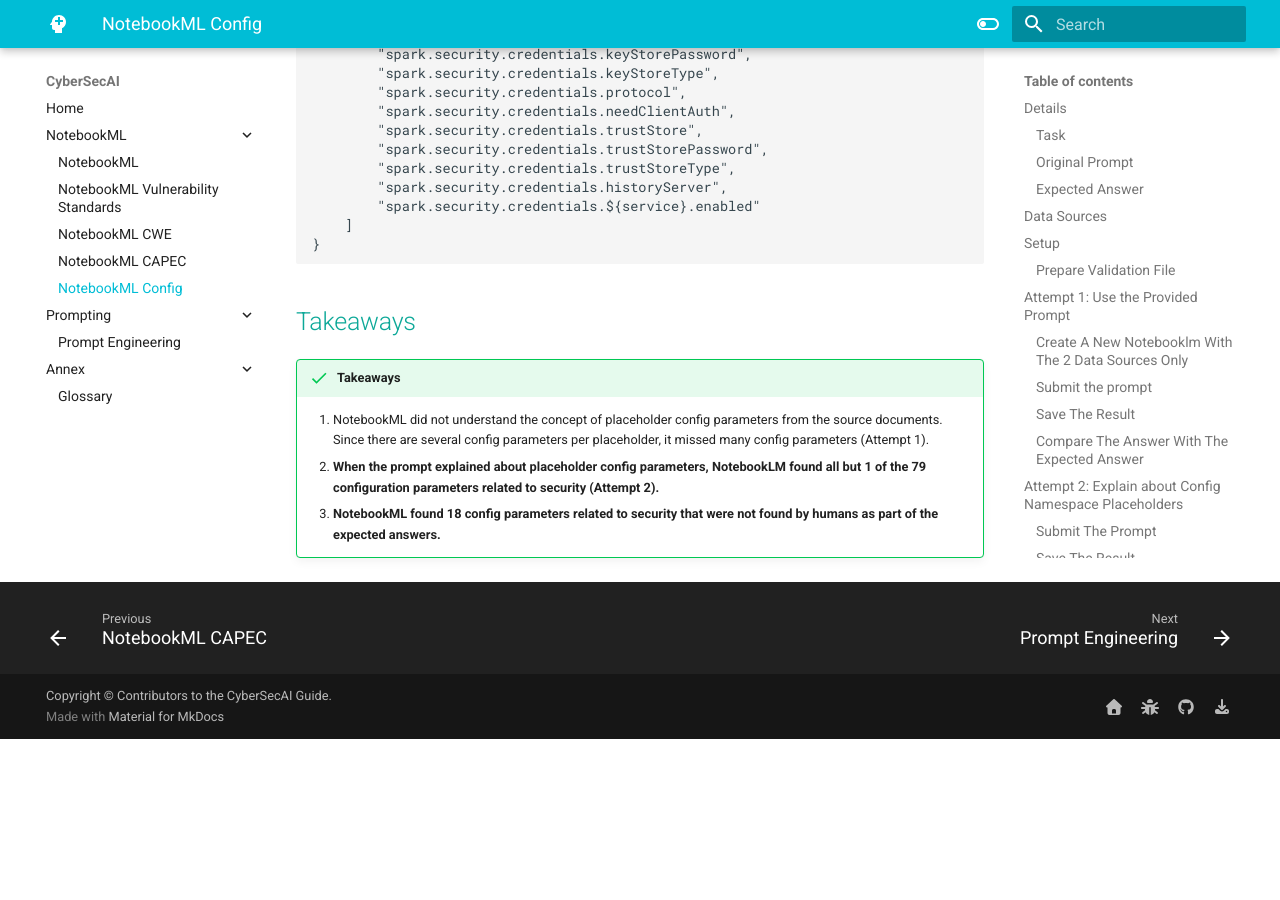
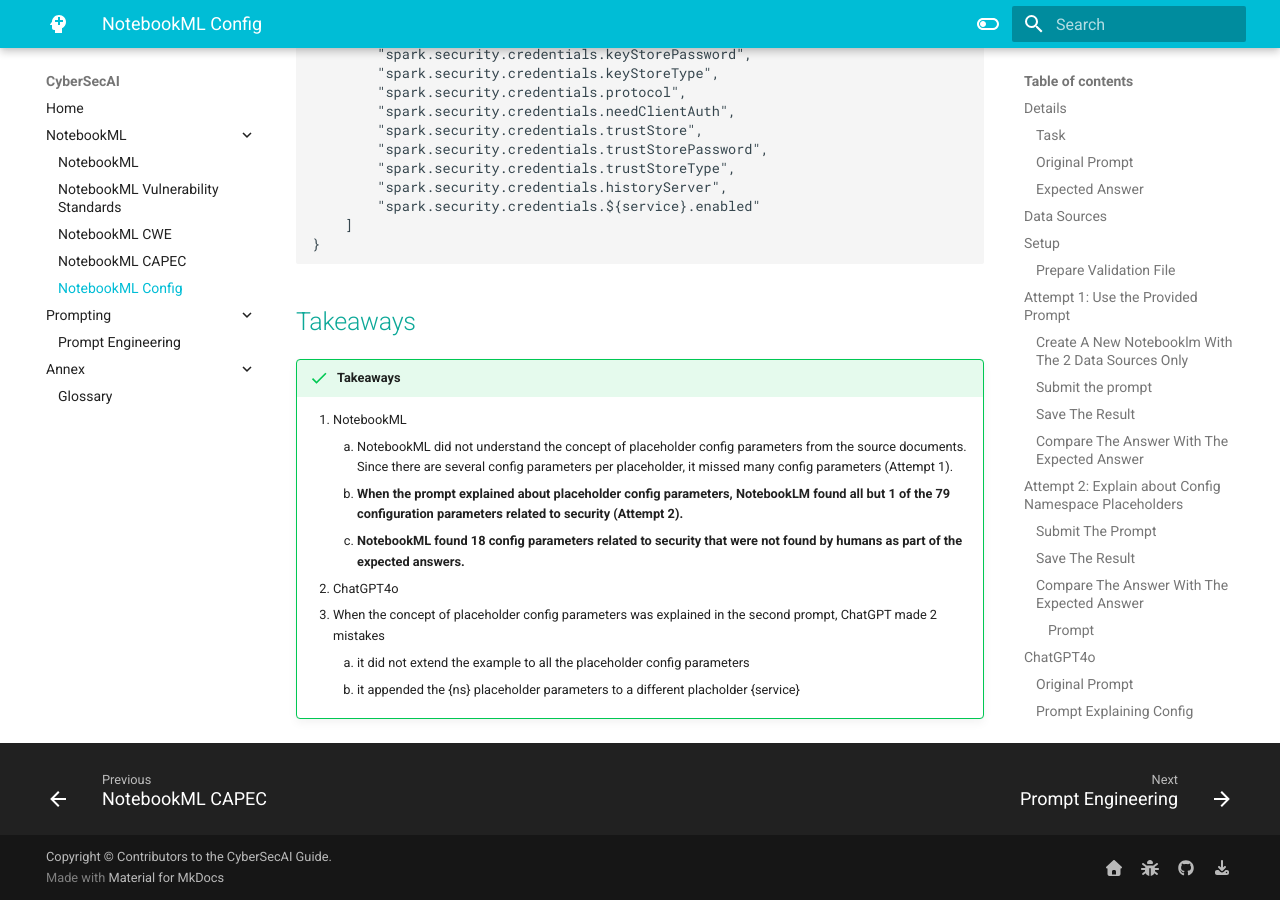
Before and after one commit to CyberSecAI/CyberSecAI.github.io, an MkDocs documentation site: the page built from docs/NotebookML/NotebookML_Config.md, in a window 1280 px wide and 900 px high, scrolled down 18621 px. Built offline with MkDocs 1.6.1 and Material for MkDocs 9.7.7, drawn with Linux system fonts in a browser that asks for light colours; comment, search, counter and statistics services are not loaded; before the commit the page ends 19360 px from its top, so only the background shows below that.

Commit message:
update takeaway

```diff
--- a/docs/NotebookML/NotebookML_Config.md
+++ b/docs/NotebookML/NotebookML_Config.md
@@ -774,6 +774,13 @@
 
 !!! success "Takeaways"
 
-    1. NotebookML did not understand the concept of placeholder config parameters from the source documents. Since there are several config parameters per placeholder, it missed many config parameters (Attempt 1).
-    2. **When the prompt explained about placeholder config parameters, NotebookLM found all but 1 of the 79 configuration parameters related to security (Attempt 2).**
-    3. **NotebookML found 18 config parameters related to security that were not found by humans as part of the expected answers.**
+
+
+    1. NotebookML
+          1. NotebookML did not understand the concept of placeholder config parameters from the source documents. Since there are several config parameters per placeholder, it missed many config parameters (Attempt 1).
+          2. **When the prompt explained about placeholder config parameters, NotebookLM found all but 1 of the 79 configuration parameters related to security (Attempt 2).**
+          3. **NotebookML found 18 config parameters related to security that were not found by humans as part of the expected answers.**
+    2. ChatGPT4o
+       1. When the concept of placeholder config parameters was explained in the second prompt, ChatGPT made 2 mistakes
+          1. it did not extend the example to all the placeholder config parameters
+          2. it appended the {ns} placeholder parameters to a different placholder {service}
```
